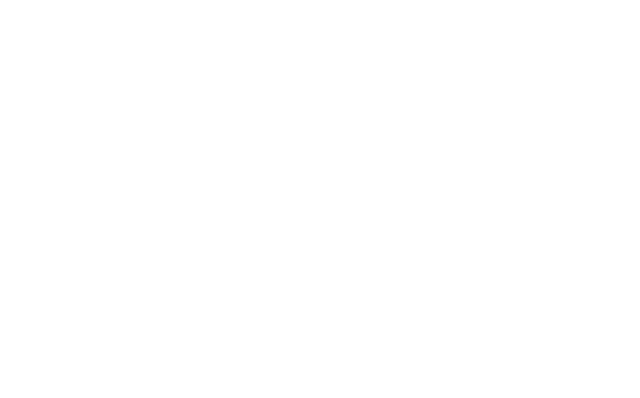
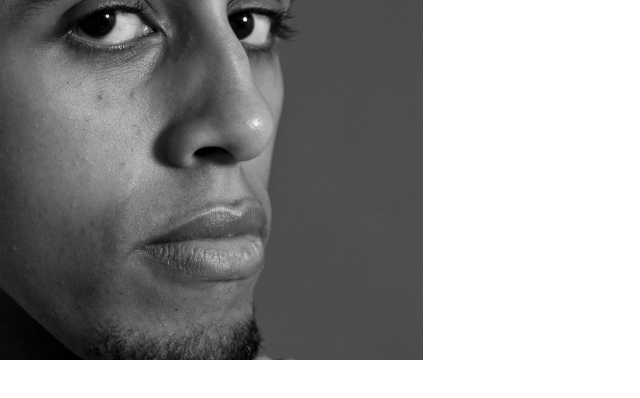
Before and after one commit to Sirak-K/Resume, a plain HTML site: page index.html in a window 1280 px wide. Shown: the whole page, without its empty margins (0-640 px from the left). Drawn offline with nearby package versions, Linux system fonts and the light colour scheme.

Commit message:
replace png with jpg

```diff
--- a/assets/css/style.css
+++ b/assets/css/style.css
@@ -5,7 +5,7 @@ header {
 }
 
 .logo {
-    background: url("../assets/images/13X.png");
+    background: url("../images/Sirak-BLKWH.jpg");
     background-position: center;
     background-repeat:no-repeat;
     background-size: cover;
--- a/index.html
+++ b/index.html
@@ -13,9 +13,15 @@
 <body>
     <header>
         <div class="row">
-            <a class="col-md-4 logo" href="index.html"></a>
+            <a href="index.html" class="col-md-4 logo">
+
+            </a>
             <div class="col-md-8">
+                <div class="row">
+                    <div class="col heading">
 
+                    </div>
+                </div>
             </div>
         </div>
     </header>
```
Also changed, not shown: assets/images/Sirak-BLKWH.jpg (renamed from assets/images/14X.png), assets/images/Sirak.png (renamed from assets/images/13X.png), assets/images/logo.jpg (added).
